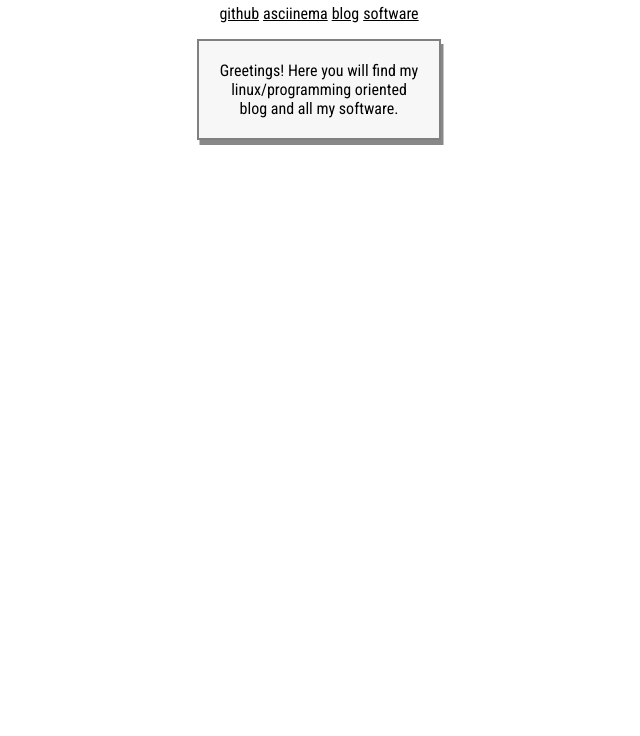
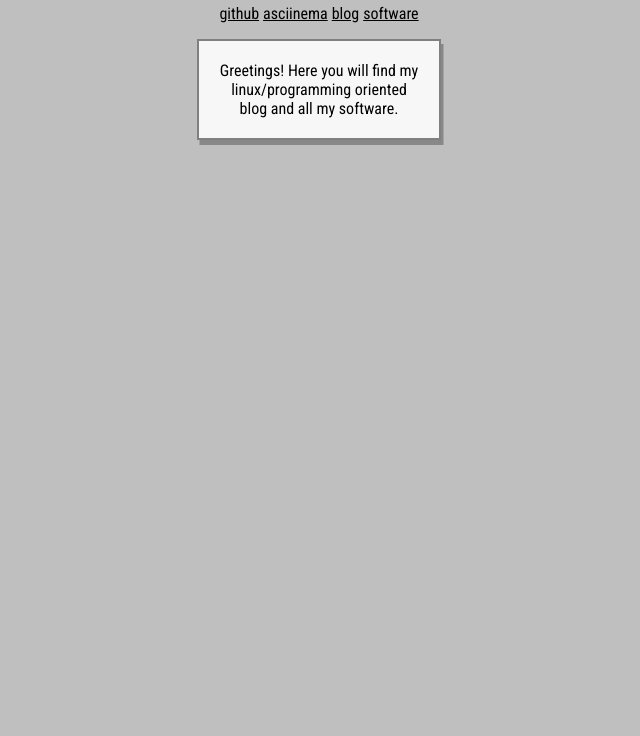
Before and after one commit to geremachek/geremachek.github.io, a plain HTML site: page index.html in a window 1280 px wide. Shown: the part 64-800 px from the top of the page, without its empty margins (321-961 px from the left). Drawn offline with Linux system fonts and the light colour scheme.

Commit message:
Update style.css

```diff
--- a/style.css
+++ b/style.css
@@ -25,3 +25,7 @@ p.entry {
 	box-shadow: 2.5px 5px #888888;
 	background-color: #f7f7f7;
 }
+
+body {
+	background-color: #bfbfbf
+}
```
